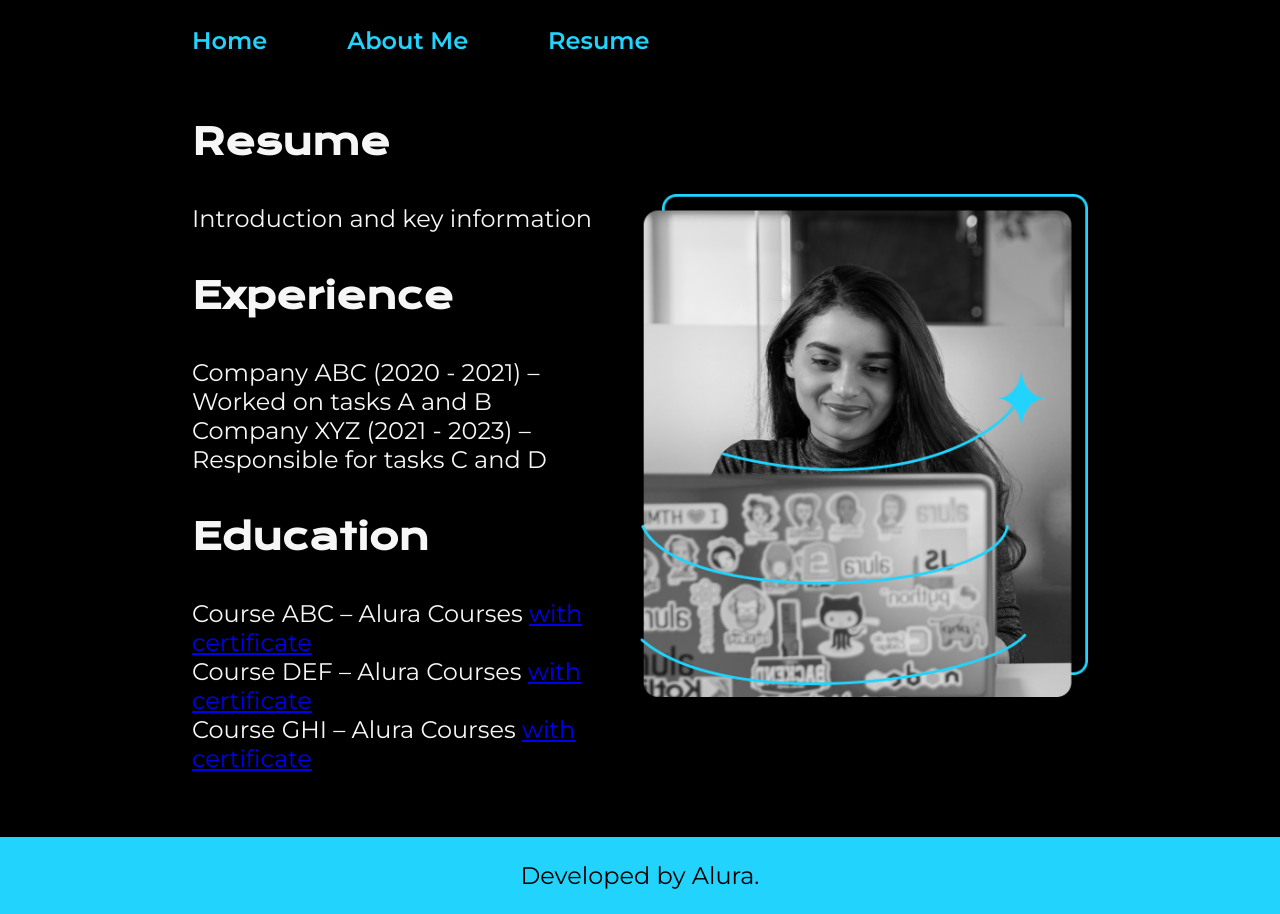
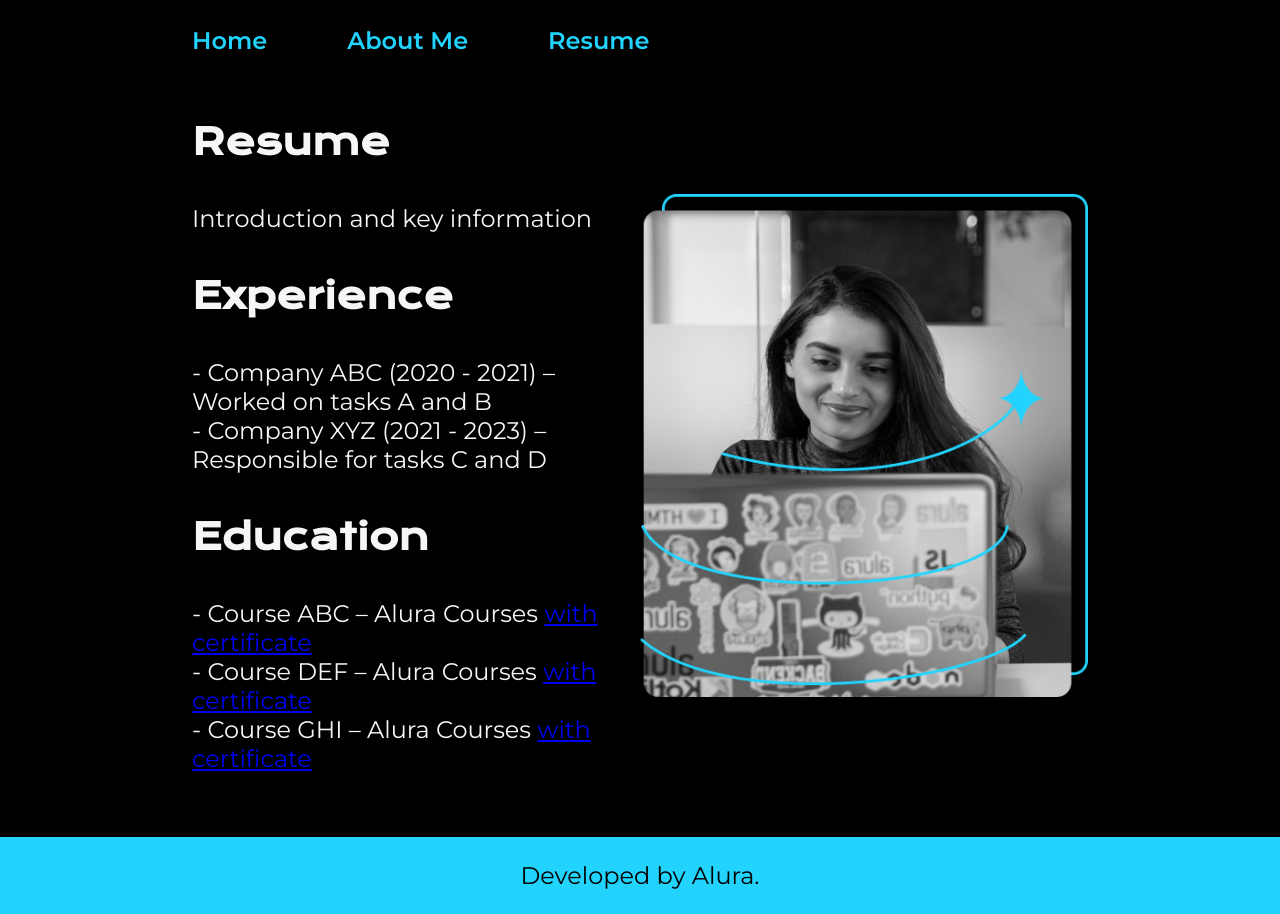
Before and after one commit to athena272/html-css-portfolio-alura, a plain HTML site: page resume.html in a window 1280 px wide. Drawn offline with nearby package versions, Linux system fonts and the light colour scheme.

Commit message:
Update resume.html

```diff
--- a/resume.html
+++ b/resume.html
@@ -26,14 +26,14 @@
             </p>
             <h2 class="content__title">Experience</h2>
             <ul class="content__text">
-                <li>Company ABC (2020 - 2021) – Worked on tasks A and B</li>
-                <li>Company XYZ (2021 - 2023) – Responsible for tasks C and D</li>
+                <li>- Company ABC (2020 - 2021) – Worked on tasks A and B</li>
+                <li>- Company XYZ (2021 - 2023) – Responsible for tasks C and D</li>
             </ul>
             <h2 class="content__title">Education</h2>
             <ul class="content__text">
-                <li>Course ABC – Alura Courses <a href="linkdocertificado">with certificate</a></li>
-                <li>Course DEF – Alura Courses <a href="linkdocertificado">with certificate</a></li>
-                <li>Course GHI – Alura Courses <a href="linkdocertificado">with certificate</a></li>
+                <li>- Course ABC – Alura Courses <a href="linkdocertificado">with certificate</a></li>
+                <li>- Course DEF – Alura Courses <a href="linkdocertificado">with certificate</a></li>
+                <li>- Course GHI – Alura Courses <a href="linkdocertificado">with certificate</a></li>
             </ul>
         </section>
         <img class="presentation__image" src="./images/portfolio-profile-picture.png"
```
